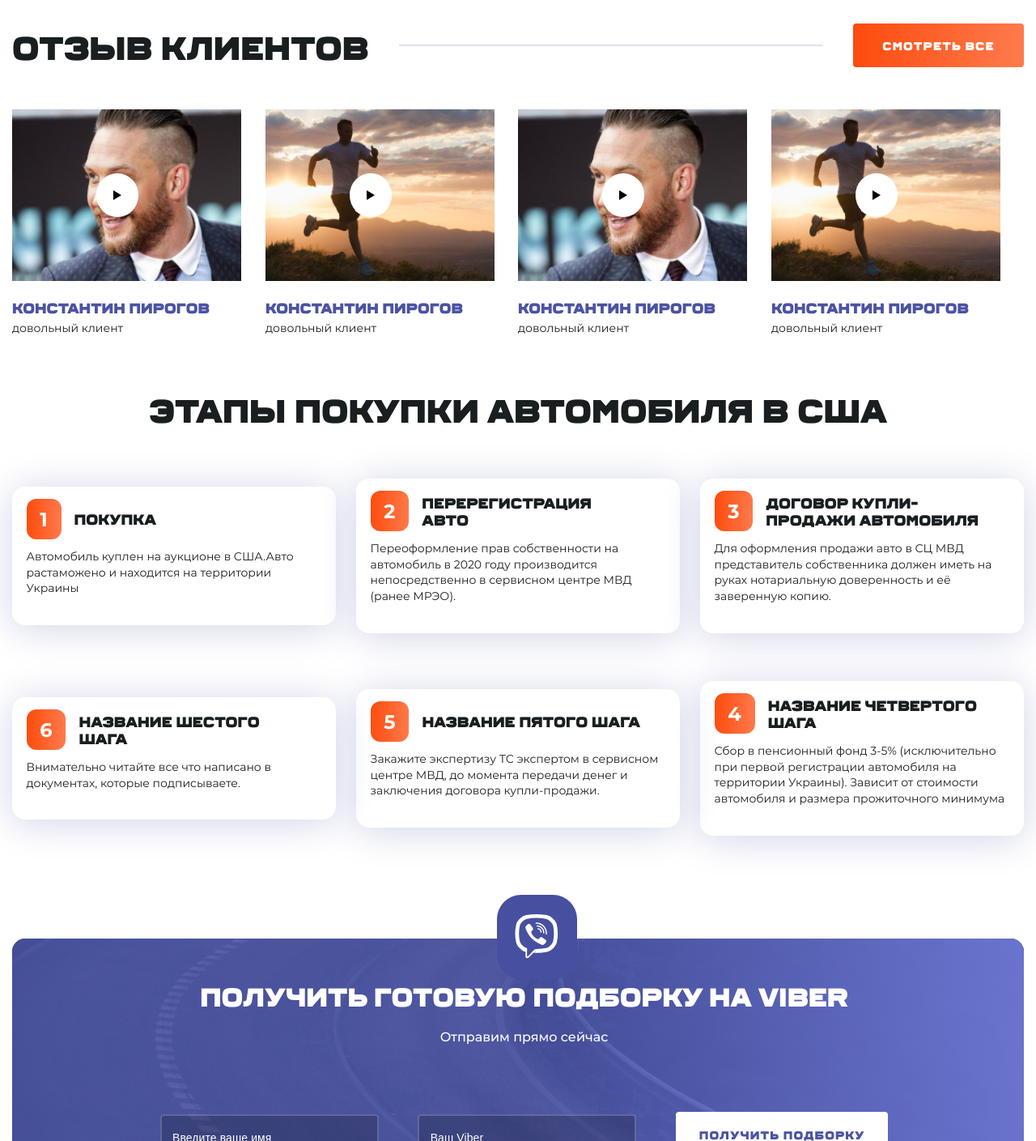
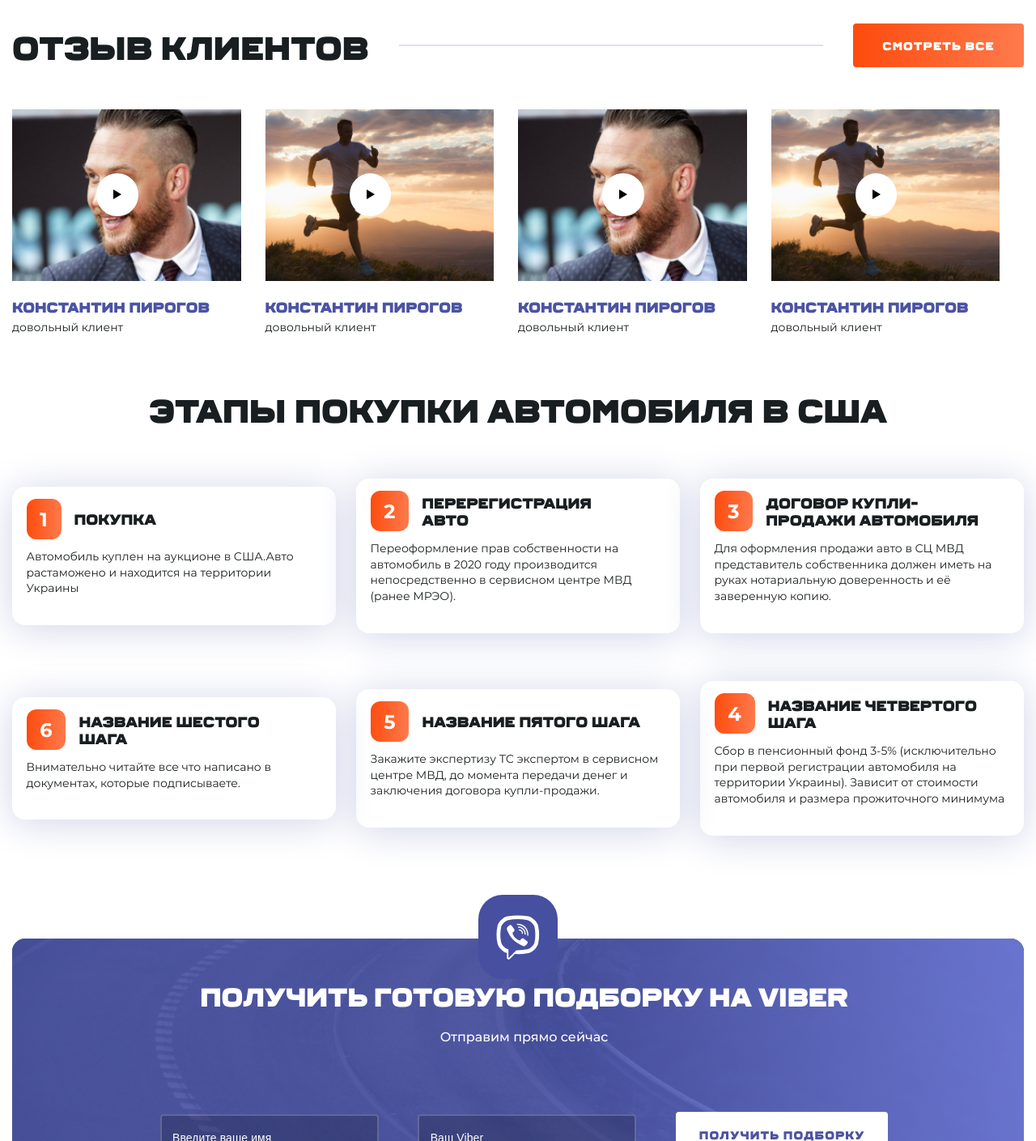
Before and after one commit to KirillPitomets/car-shop, a website: page app/index.html in a window 1280 px wide. Shown: the part 4520-5929 px from the top of the page at 81% size. Drawn offline with nearby package versions, Linux system fonts and the light colour scheme; files whose address does not match are found by name; a web font is replaced by a local one.

Commit message:
Fixed bugs with video

```diff
--- a/app/index.html
+++ b/app/index.html
@@ -1877,7 +1877,7 @@
 
             <div class="list list_marg">
 
-                <div class="list__item" data-aos="flip-down">
+                <div class="list__item">
 
                     <div class="list__placeholder">
 
@@ -1911,7 +1911,7 @@
                 </div>
 
 
-                <div class="list__item" data-aos="flip-up">
+                <div class="list__item">
 
                     <div class="list__placeholder">
 
@@ -1945,7 +1945,7 @@
                 </div>
 
 
-                <div class="list__item" data-aos="flip-down">
+                <div class="list__item">
 
                     <div class="list__placeholder">
 
@@ -1979,7 +1979,7 @@
                 </div>
 
 
-                <div class="list__item" data-aos="flip-up">
+                <div class="list__item">
 
                     <div class="list__placeholder">
 
@@ -2144,10 +2144,14 @@
 
             <div class="section-contact__wrapper section-contact__wrapper_viber ">
 
-                <div class="section-contact__logo" data-aos="flip-left">
-                    <svg class="svg svg_contact-logo" viewBox="0 0 22 23">
-                        <use href="./images/sprite.svg#viber"></use>
-                    </svg>
+                <div class="section-contact-logo" data-aos="flip-left">
+
+                    <div class="section-contact-logo__bg">
+                        <svg class="svg svg_contact-logo__img" viewBox="0 0 22 23">
+                            <use href="./images/sprite.svg#viber"></use>
+                        </svg>
+                    </div>
+
                 </div>
 
                 <div class="section-title section-title_center">
--- a/app/scss/style.scss
+++ b/app/scss/style.scss
@@ -116,7 +116,7 @@ button {
 
         fill: $main-color;
     }
-    &_contact-logo {
+    &_contact-logo__img {
         width: 100%;
         max-width: 54px;
         height: 100%;
@@ -213,6 +213,10 @@ button {
         transition: transform .5s ease-in-out;
 
         background: $color-dark-theme;
+
+        @media (max-width: 400px) {
+            top: 4.7rem;
+        }
     }
 
     &_active {
@@ -1724,15 +1728,33 @@ button {
         }
     }
 
-    &__logo {
-        display: inline-block;
-        padding: 1.4rem;
-        background: $viber-color;
-        border-radius: 30px;
+    &-logo {
+        width: 100%;
+
+        display: flex;
+        justify-content: center;
 
         position: absolute;
         top: -15%;
-        left: calc(50% - 26px);
+        left: 0;
+
+        @media (max-width: $tiny) {
+            top: -10%;
+        }
+
+        @media (max-width: 400px) {
+            display: none;
+        }
+
+        &__bg {
+            display: inline-block;
+
+            border-radius: 30px;
+            padding: 1.4rem;
+            background: $viber-color;
+
+            fill: #fff;
+        }
     }
 }
 
@@ -2640,6 +2662,7 @@ button {
 .video_active {
     display: block;
     .video__video {
+        padding: 0 10px;
         max-width: 900px;
     }
 }
```
Also changed, not shown: app/css/style.min.css, 1 other file.
